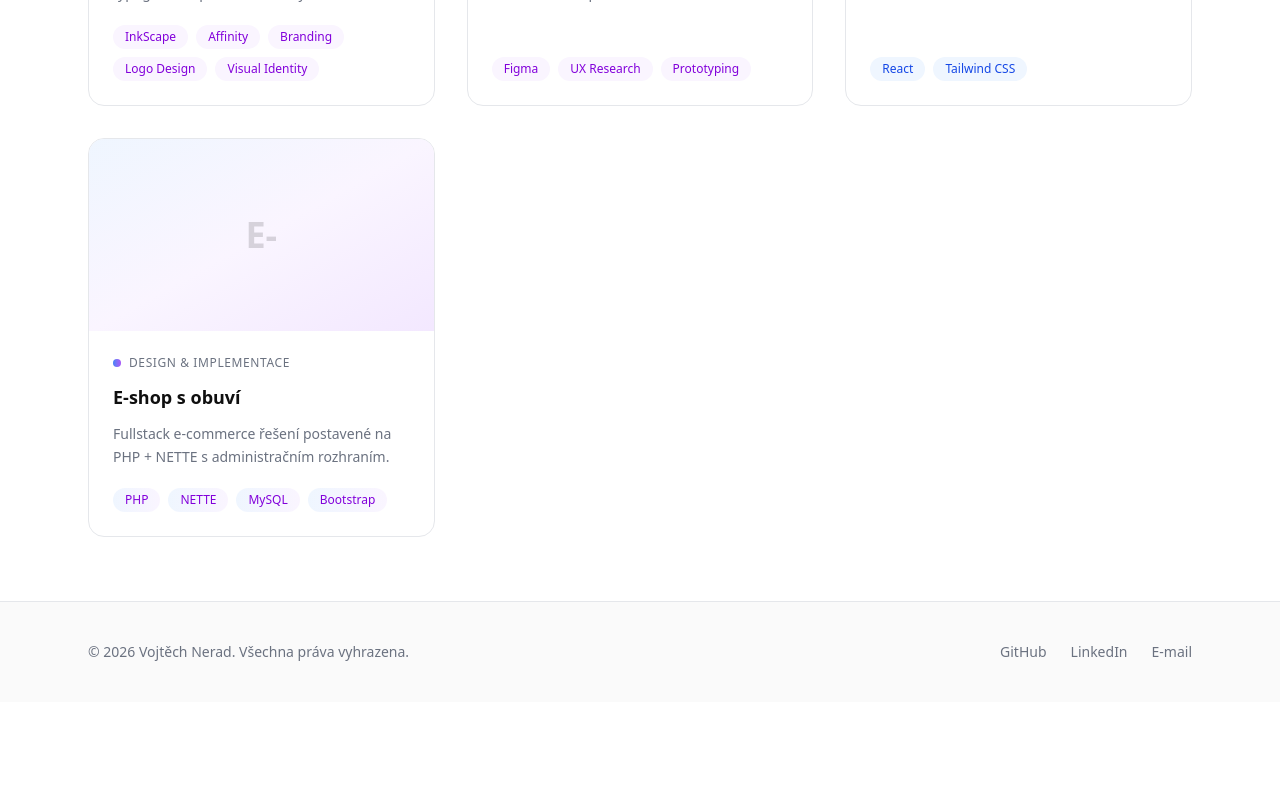
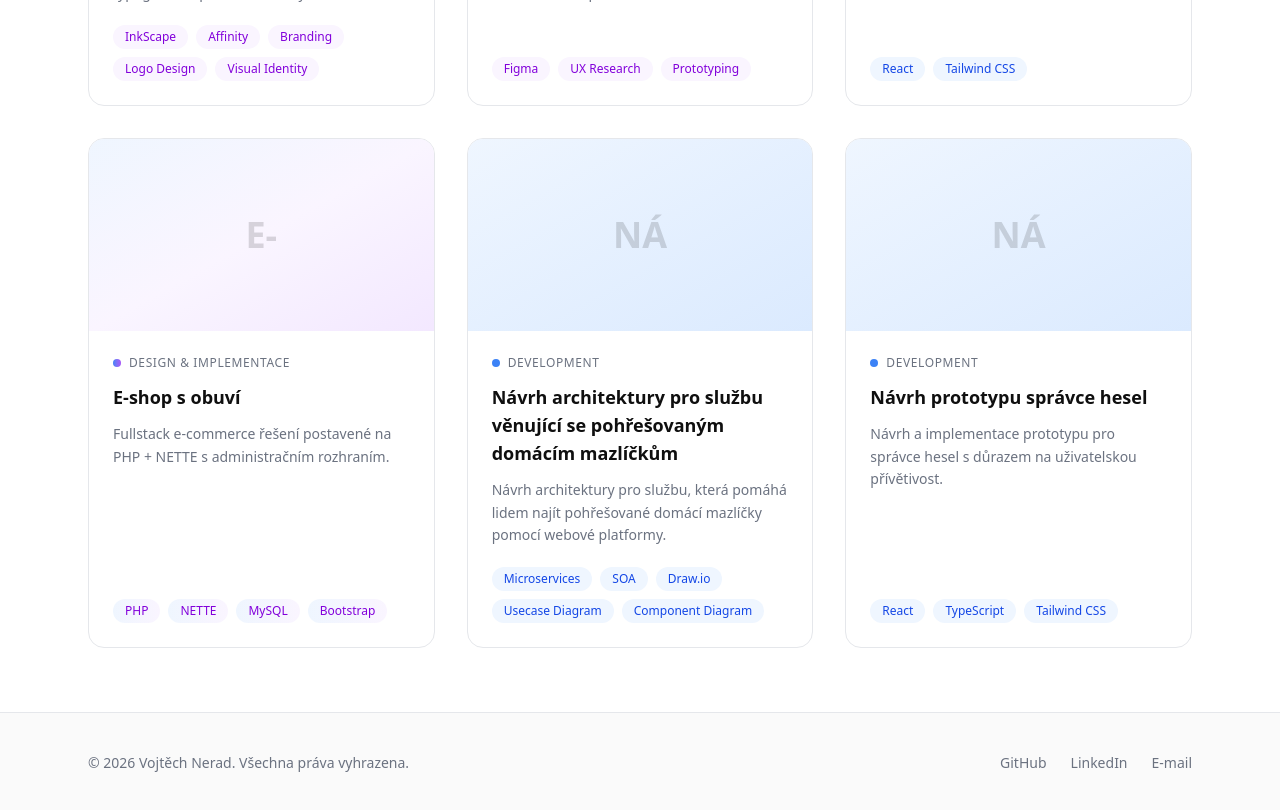
Before and after one commit to vojtechnerad/portfolio, a React (Vite) app: page /portfolio/projekty in a window 1280 px wide. Shown: the part 740-1550 px from the top of the page. Before the commit the page ends 1442 px from the top, so only its background shows below. Built offline with nearby package versions, Linux system fonts and the light colour scheme; a web font is replaced by a local one.

Commit message:
Additional projects info

```diff
--- a/src/data/projects.ts
+++ b/src/data/projects.ts
@@ -97,138 +97,40 @@ export const projects: Project[] = [
     overview:
       "E-commerce platforma s administračním rozhraním, správou produktů a košíkem. Projekt vznikl jako semestrální práce z předmětu 4IZ571 Vývoj pokročilých webových aplikací v PHP."
   },
-  // {
-  //   id: "e-shop-platforma",
-  //   title: "E-shop platforma",
-  //   description:
-  //     "Fullstack e-commerce řešení postavené na Next.js s integrací Stripe plateb a dynamickým CMS.",
-  //   category: "dev",
-  //   tags: ["Next.js", "TypeScript", "Stripe", "Prisma"],
-  //   year: "2025",
-  //   role: "Frontend Developer",
-  //   overview:
-  //     "Kompletní e-commerce platforma s administračním rozhraním, správou produktů, košíkem a platební bránou. Projekt vznikl jako semestrální práce z předmětu Webové technologie.",
-  //   process: [
-  //     "Analýza požadavků a návrh databázového schématu",
-  //     "Implementace backendu s Prisma ORM a tRPC",
-  //     "Tvorba frontend komponent s Next.js App Router",
-  //     "Integrace Stripe platební brány",
-  //     "Testování a nasazení na Vercel",
-  //   ],
-  //   result:
-  //     "Funkční e-shop s administrací, který zvládá kompletní nákupní flow od prohlížení produktů po platbu.",
-  // },
-  // {
-  //   id: "task-manager",
-  //   title: "Task Manager App",
-  //   description:
-  //     "Produktivní aplikace s drag & drop rozhraním, real-time synchronizací a tmavým režimem.",
-  //   category: "both",
-  //   tags: ["React", "Firebase", "Tailwind CSS", "DnD Kit", "Figma"],
-  //   year: "2025",
-  //   role: "UX/UI Designer & Frontend Developer",
-  //   overview:
-  //     "Kanban-style task manager navržený a implementovaný od nuly. Projekt zahrnoval kompletní designový proces i technickou realizaci v Reactu.",
-  //   process: [
-  //     "User research — rozhovory s 8 studenty o jejich workflow",
-  //     "Wireframy a low-fidelity prototypy v Figma",
-  //     "Usability testing na papírových prototypech",
-  //     "High-fidelity design s design tokeny",
-  //     "Implementace v React s Firebase backend",
-  //     "Iterace na základě uživatelského testování",
-  //   ],
-  //   result:
-  //     "Aplikace aktivně používaná 30+ studenty. Průměrná spokojenost 4.6/5 v dotazníku po testování.",
-  // },
-  // {
-  //   id: "weather-dashboard",
-  //   title: "Weather Dashboard",
-  //   description:
-  //     "Interaktivní dashboard s vizualizací počasí, geolokací a 7denní předpovědí.",
-  //   category: "dev",
-  //   tags: ["React", "Chart.js", "OpenWeather API", "CSS Modules"],
-  //   year: "2024",
-  //   role: "Frontend Developer",
-  //   overview:
-  //     "Responsivní webová aplikace zobrazující aktuální počasí a předpověď na 7 dní s interaktivními grafy a geolokací.",
-  //   process: [
-  //     "Návrh API vrstvy a datových modelů",
-  //     "Implementace geolokace a vyhledávání měst",
-  //     "Vizualizace dat pomocí Chart.js",
-  //     "Optimalizace pro mobilní zařízení",
-  //   ],
-  //   result:
-  //     "Plně funkční weather app s rychlým načítáním a přehlednou vizualizací meteorologických dat.",
-  // },
-  // {
-  //   id: "redesign-univerzitniho-webu",
-  //   title: "Redesign univerzitního webu",
-  //   description:
-  //     "Kompletní UX audit a redesign webových stránek fakulty. User research, wireframy, prototypy a testování.",
-  //   category: "design",
-  //   tags: ["Figma", "User Research", "Wireframing", "Usability Testing"],
-  //   year: "2025",
-  //   role: "UX/UI Designer",
-  //   overview:
-  //     "Semestrální projekt zaměřený na redesign webu fakulty. Zahrnoval heuristickou analýzu, uživatelský výzkum, návrh nové informační architektury a high-fidelity prototyp.",
-  //   process: [
-  //     "Heuristická analýza stávajícího webu (Nielsen's heuristics)",
-  //     "Uživatelský výzkum — 12 rozhovorů se studenty a zaměstnanci",
-  //     "Card sorting pro novou informační architekturu",
-  //     "Wireframy klíčových stránek",
-  //     "High-fidelity prototyp v Figma",
-  //     "Usability testing s 6 participanty",
-  //   ],
-  //   result:
-  //     "Nový návrh snížil průměrný čas nalezení informace o 40% v porovnání s původním webem.",
-  // },
-  // {
-  //   id: "mobilni-bankovni-app",
-  //   title: "Mobilní bankovní aplikace",
-  //   description:
-  //     "Návrh mobilní bankovní aplikace s důrazem na přístupnost a jednoduchost ovládání.",
-  //   category: "design",
-  //   tags: ["Figma", "Prototyping", "Design System", "Accessibility"],
-  //   year: "2024",
-  //   role: "UX/UI Designer",
-  //   overview:
-  //     "Koncept mobilní bankovní aplikace zaměřené na seniory a uživatele s omezenými digitálními dovednostmi. Důraz na přístupnost, čitelnost a intuitivní navigaci.",
-  //   process: [
-  //     "Competitive analysis 5 bankovních aplikací",
-  //     "Persony a scénáře použití",
-  //     "Prototypování v Figma s focus na accessibility",
-  //     "Testování s uživateli 60+",
-  //     "Iterace designu na základě zpětné vazby",
-  //   ],
-  //   result:
-  //     "Všech 5 testovacích účastníků dokázalo dokončit klíčové úlohy bez asistence — oproti 2 z 5 u konkurenční aplikace.",
-  // },
-  // {
-  //   id: "design-system",
-  //   title: "Design System – Komponenty",
-  //   description:
-  //     "Tvorba komplexního design systému s komponentovou knihovnou, tokeny a dokumentací.",
-  //   category: "both",
-  //   tags: [
-  //     "Figma",
-  //     "Design Tokens",
-  //     "React",
-  //     "Storybook",
-  //     "Component Library",
-  //   ],
-  //   year: "2025",
-  //   role: "UX/UI Designer & Frontend Developer",
-  //   overview:
-  //     "End-to-end design systém — od tokenů a Figma komponent po implementaci v Reactu s dokumentací ve Storybook. Projekt propojuje design a development workflow.",
-  //   process: [
-  //     "Audit existujících UI patterns napříč projekty",
-  //     "Definice design tokenů (barvy, typografie, spacing)",
-  //     "Tvorba Figma komponentové knihovny",
-  //     "Implementace React komponent s Tailwind CSS",
-  //     "Dokumentace ve Storybook",
-  //     "Testování konzistence mezi Figma a kódem",
-  //   ],
-  //   result:
-  //     "Knihovna 40+ komponent používaná ve 3 dalších projektech. Zkrácení času návrhu nové stránky o ~50%.",
-  // },
+  {
+    id: "architecture-of-service-for-missing-pets",
+    "title": "Návrh architektury pro službu věnující se pohřešovaným domácím mazlíčkům",
+    "description": "Návrh architektury pro službu, která pomáhá lidem najít pohřešované domácí mazlíčky pomocí webové platformy.",
+    "category": "dev",
+    tags: ["Microservices", "SOA", "Draw.io", "Usecase Diagram", "Component Diagram"],
+    year: "2025",
+    role: "System Architect",
+    overview:
+      "Projekt zahrnoval návrh architektury pro službu zaměřenou na pomoc lidem při hledání pohřešovaných domácích mazlíčků. Cílem bylo vytvořit škálovatelnou a spolehlivou platformu, která umožní uživatelům snadno sdílet informace o pohřešovaných mazlíčcích a pomáhat při jejich nalezení.",
+    github: "https://github.com/vojtechnerad/4IT575-seminarni-prace",
+    link: "https://github.com/vojtechnerad/4IT575-seminarni-prace/blob/main/README.md",
+    result: "Pro projekt jsme navrhli dvě řešení - jedno založené na microservices a druhé na SOA. Obě řešení zahrnovala detailní diagramy komponent, use case diagramy a návrh databázového schématu. Naše práce poskytla jasný plán pro implementaci služby a zdůraznila klíčové aspekty škálovatelnosti a spolehlivosti.",
+    process:[
+      "Analýza požadavků a funkcionalit služby",
+      "Návrh architektury založené na microservices s důrazem na škálovatelnost a modularitu",
+      "Návrh architektury založené na SOA s důrazem na integraci a interoperabilitu",
+      "Vytvoření diagramů komponent a use case diagramů pro obě architektury",
+      "Porovnání obou řešení a zhodnocení jejich výhod a nevýhod pro daný případ použití",
+      "Dokumentace návrhu a příprava prezentace pro obhajobu projektu"
+    ]
+  },
+  {
+    id: "password-manager-prototype",
+    title: "Návrh prototypu správce hesel",
+    description: "Návrh a implementace prototypu pro správce hesel s důrazem na uživatelskou přívětivost.",
+    category: "dev",
+    tags: ["React", "TypeScript", "Tailwind CSS"],
+    year: "2024",
+    role: "Frontend Developer",
+    overview:
+      "Týmový projekt byl zaměřený na navrhnutí a implementaci aplikace s využitím praktik User-centered designu. Cílem bylo vytvořit prototyp správce hesel, který by byl intuitivní a snadno použitelný pro širokou škálu uživatelů. Já jsem v tomto projektu zastával pozici frontend developera, kde jsem implementoval aplikaci podle rešerše a návrhů vytvořených kolegy z týmu.",
+    github: "https://github.com/vojtechnerad/password-manager-prototype",
+    link: "https://vojtechnerad.github.io/password-manager-prototype/"
+
+  }
 ];
```
